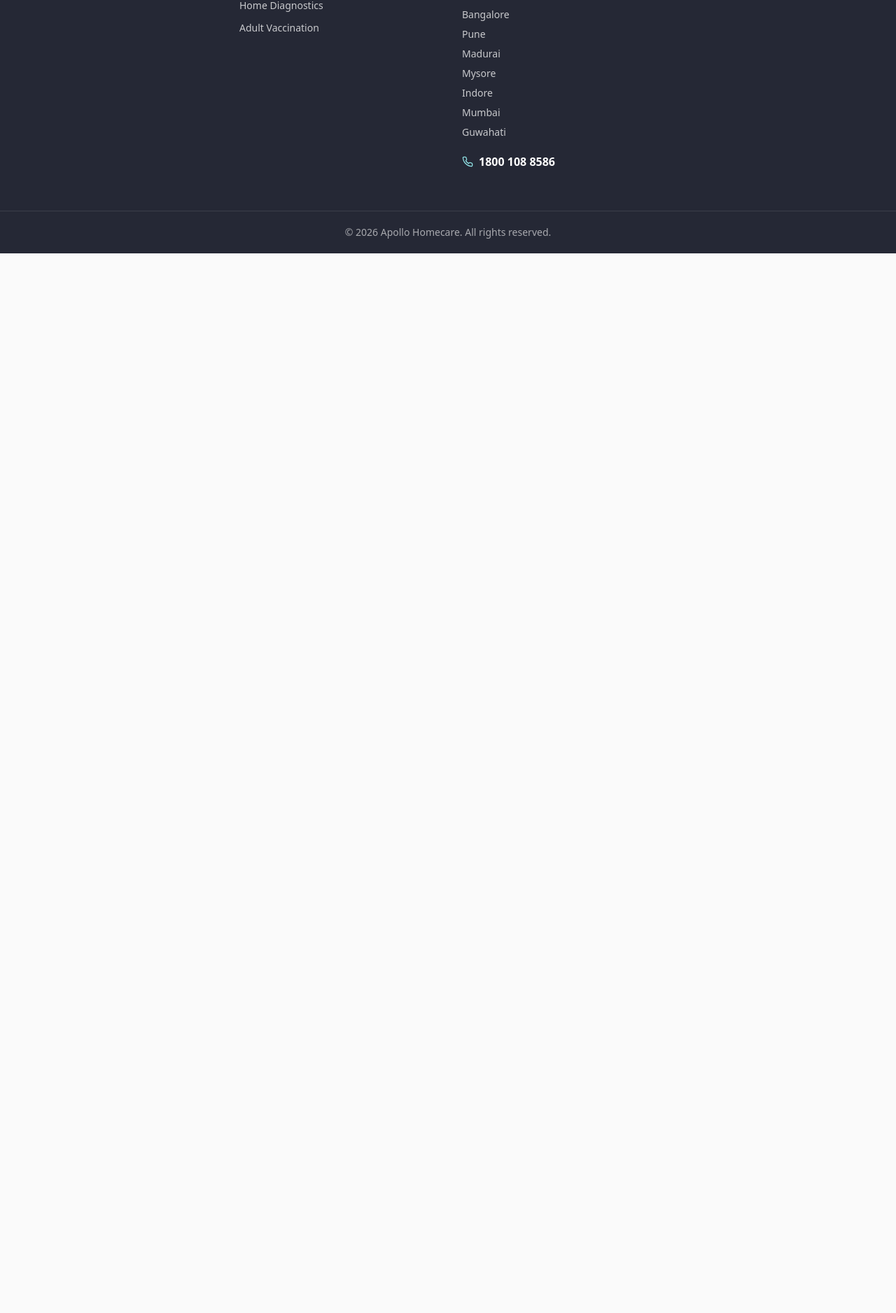
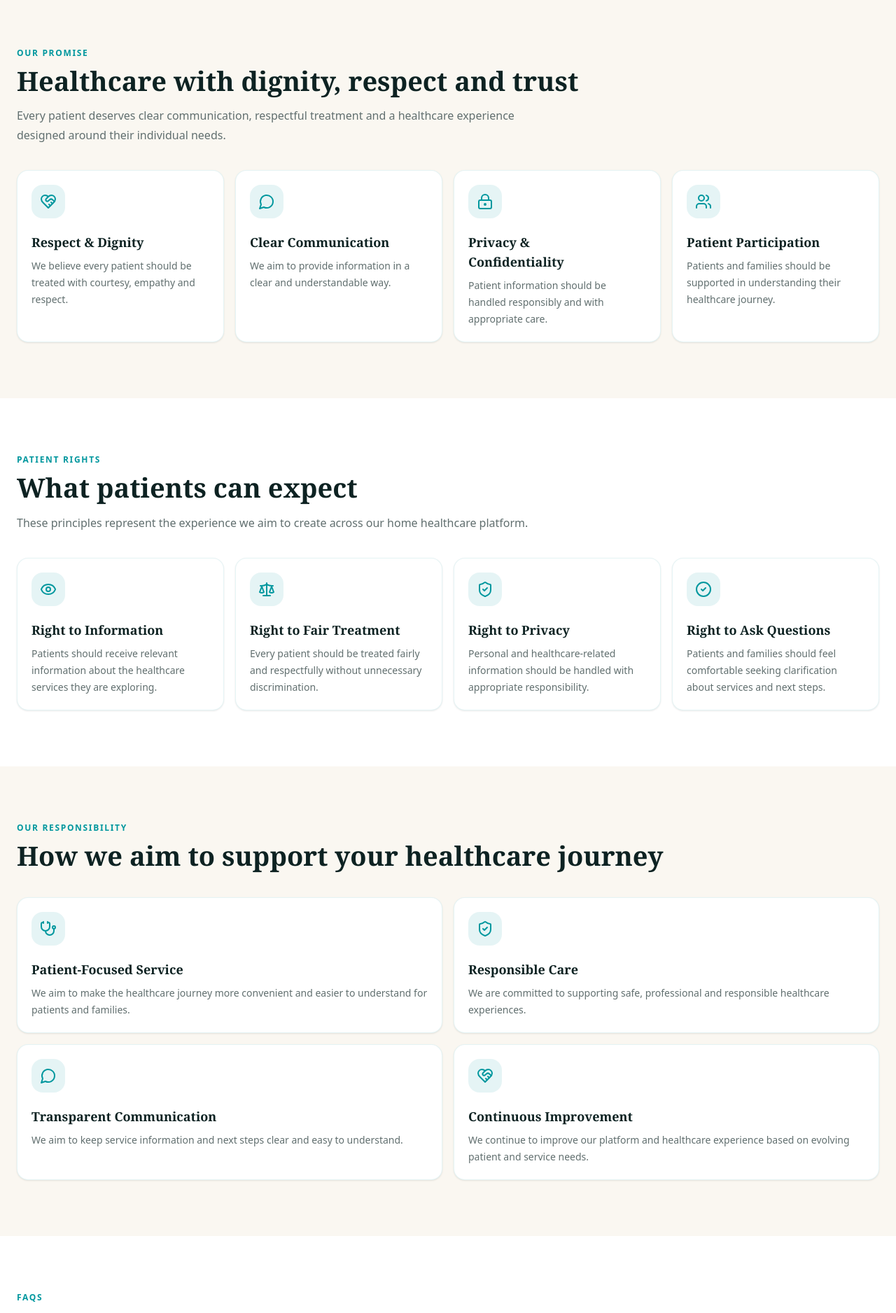
Before and after one commit to Atharvpote14/Svasth-Health-Care, a Next.js app in the folder frontend/: page /corporate-local-seo/about/patient-charter in a window 1280 px wide. Shown: the part 659-2535 px from the top of the page at 70% size. Before the commit the page ends 1021 px from the top, so only its background shows below. Built offline with nearby package versions, Linux system fonts and the light colour scheme.

Commit message:
Patient_charter_page added

```diff
--- /dev/null
+++ b/frontend/src/pages/about/patient-charter/index.jsx
@@ -0,0 +1,3 @@
+import PatientCharterPage from "../../corporate-local-seo/about/patient-charter";
+
+export default PatientCharterPage;
--- /dev/null
+++ b/frontend/src/pages/corporate-local-seo/about/patient-charter/index.jsx
@@ -0,0 +1,171 @@
+import {
+    PageShell,
+    Hero,
+    Section,
+    Card,
+    FeatureGrid,
+    FAQ,
+    FinalCTA,
+} from "../../../diagnostics-equipment/shared";
+
+import {
+    ShieldCheck,
+    HeartHandshake,
+    Users,
+    Eye,
+    LockKeyhole,
+    MessageCircle,
+    CheckCircle2,
+    Scale,
+    Stethoscope,
+} from "lucide-react";
+
+export default function PatientCharterPage() {
+    return (
+        <PageShell
+            breadcrumbs={[
+                { label: "About Us", href: "/about/" },
+                { label: "Patient Charter" },
+            ]}
+        >
+            {/* HERO */}
+            <Hero
+                eyebrow="Patient Charter"
+                title="Our Commitment to Every Patient"
+                description="Our Patient Charter outlines the principles that guide our approach to respectful, transparent and patient-focused home healthcare."
+                primary={["Explore Our Services", "/"]}
+                secondary={["About Us", "/about/"]}
+                icon={ShieldCheck}
+            />
+
+            {/* INTRODUCTION */}
+            <Section
+                eyebrow="Our Promise"
+                title="Healthcare with dignity, respect and trust"
+                lead="Every patient deserves clear communication, respectful treatment and a healthcare experience designed around their individual needs."
+                tone="ivory"
+            >
+                <div className="grid gap-4 md:grid-cols-2 lg:grid-cols-4">
+                    <Card
+                        icon={HeartHandshake}
+                        title="Respect & Dignity"
+                        description="We believe every patient should be treated with courtesy, empathy and respect."
+                    />
+
+                    <Card
+                        icon={MessageCircle}
+                        title="Clear Communication"
+                        description="We aim to provide information in a clear and understandable way."
+                    />
+
+                    <Card
+                        icon={LockKeyhole}
+                        title="Privacy & Confidentiality"
+                        description="Patient information should be handled responsibly and with appropriate care."
+                    />
+
+                    <Card
+                        icon={Users}
+                        title="Patient Participation"
+                        description="Patients and families should be supported in understanding their healthcare journey."
+                    />
+                </div>
+            </Section>
+
+            {/* PATIENT RIGHTS */}
+            <Section
+                eyebrow="Patient Rights"
+                title="What patients can expect"
+                lead="These principles represent the experience we aim to create across our home healthcare platform."
+            >
+                <FeatureGrid
+                    items={[
+                        {
+                            icon: Eye,
+                            title: "Right to Information",
+                            description:
+                                "Patients should receive relevant information about the healthcare services they are exploring.",
+                        },
+                        {
+                            icon: Scale,
+                            title: "Right to Fair Treatment",
+                            description:
+                                "Every patient should be treated fairly and respectfully without unnecessary discrimination.",
+                        },
+                        {
+                            icon: ShieldCheck,
+                            title: "Right to Privacy",
+                            description:
+                                "Personal and healthcare-related information should be handled with appropriate responsibility.",
+                        },
+                        {
+                            icon: CheckCircle2,
+                            title: "Right to Ask Questions",
+                            description:
+                                "Patients and families should feel comfortable seeking clarification about services and next steps.",
+                        },
+                    ]}
+                />
+            </Section>
+
+            {/* OUR RESPONSIBILITY */}
+            <Section
+                eyebrow="Our Responsibility"
+                title="How we aim to support your healthcare journey"
+                tone="ivory"
+            >
+                <div className="grid gap-4 md:grid-cols-2">
+                    <Card
+                        icon={Stethoscope}
+                        title="Patient-Focused Service"
+                        description="We aim to make the healthcare journey more convenient and easier to understand for patients and families."
+                    />
+
+                    <Card
+                        icon={ShieldCheck}
+                        title="Responsible Care"
+                        description="We are committed to supporting safe, professional and responsible healthcare experiences."
+                    />
+
+                    <Card
+                        icon={MessageCircle}
+                        title="Transparent Communication"
+                        description="We aim to keep service information and next steps clear and easy to understand."
+                    />
+
+                    <Card
+                        icon={HeartHandshake}
+                        title="Continuous Improvement"
+                        description="We continue to improve our platform and healthcare experience based on evolving patient and service needs."
+                    />
+                </div>
+            </Section>
+
+            {/* FAQ */}
+            <FAQ
+                items={[
+                    {
+                        q: "What is a Patient Charter?",
+                        a: "A Patient Charter describes the principles and standards that guide how patients should be treated and supported during their healthcare journey.",
+                    },
+                    {
+                        q: "Why is patient privacy important?",
+                        a: "Healthcare information is personal and should be handled responsibly with appropriate confidentiality and care.",
+                    },
+                    {
+                        q: "Can family members be involved in the healthcare journey?",
+                        a: "Family members and caregivers can play an important role in supporting a patient, depending on the patient's preferences and healthcare requirements.",
+                    },
+                ]}
+            />
+
+            {/* CTA */}
+            <FinalCTA
+                title="Your healthcare journey matters"
+                description="Explore our home healthcare services and find convenient support for you and your family."
+                href="/"
+                label="Explore Services"
+            />
+        </PageShell>
+    );
+}
```
